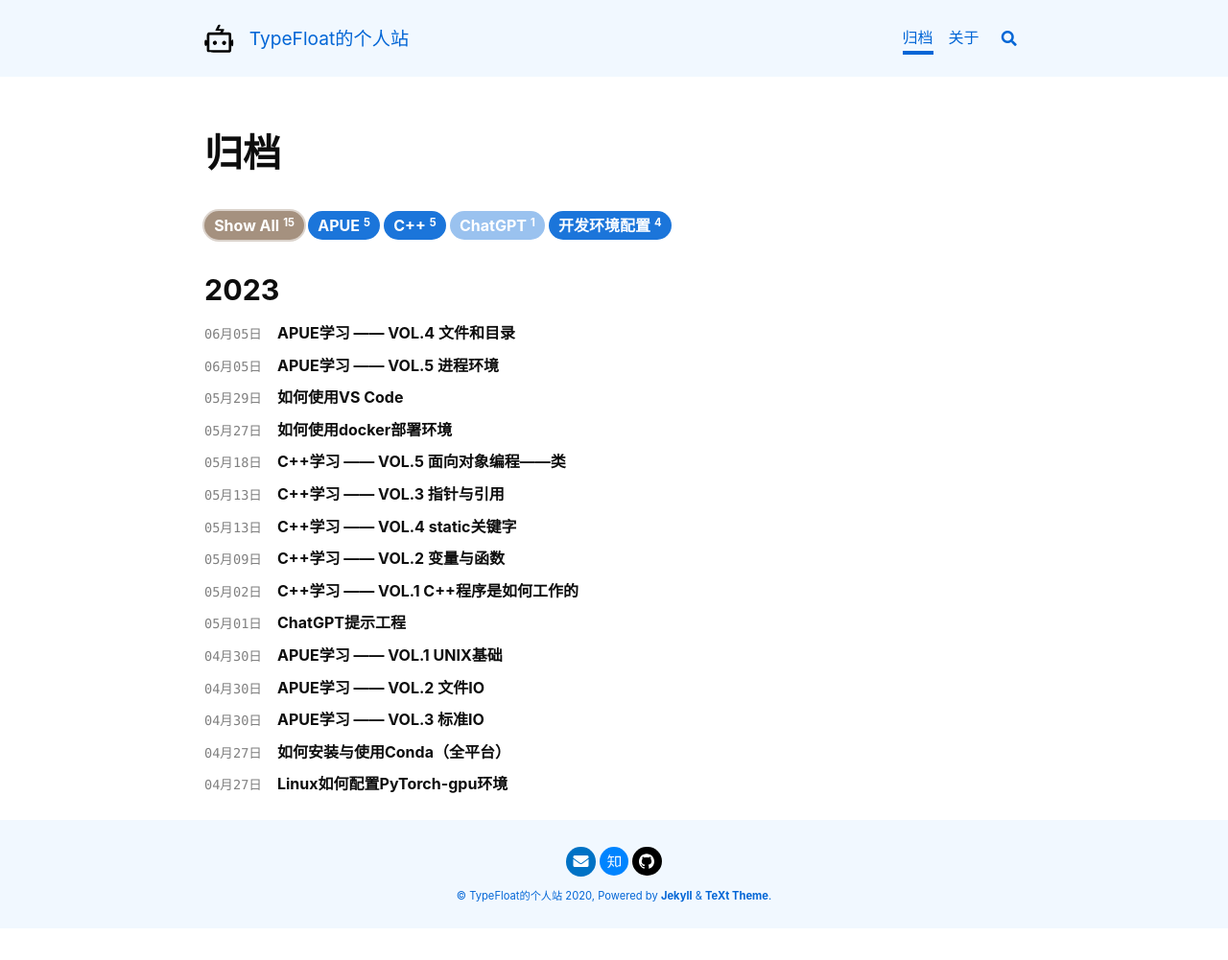
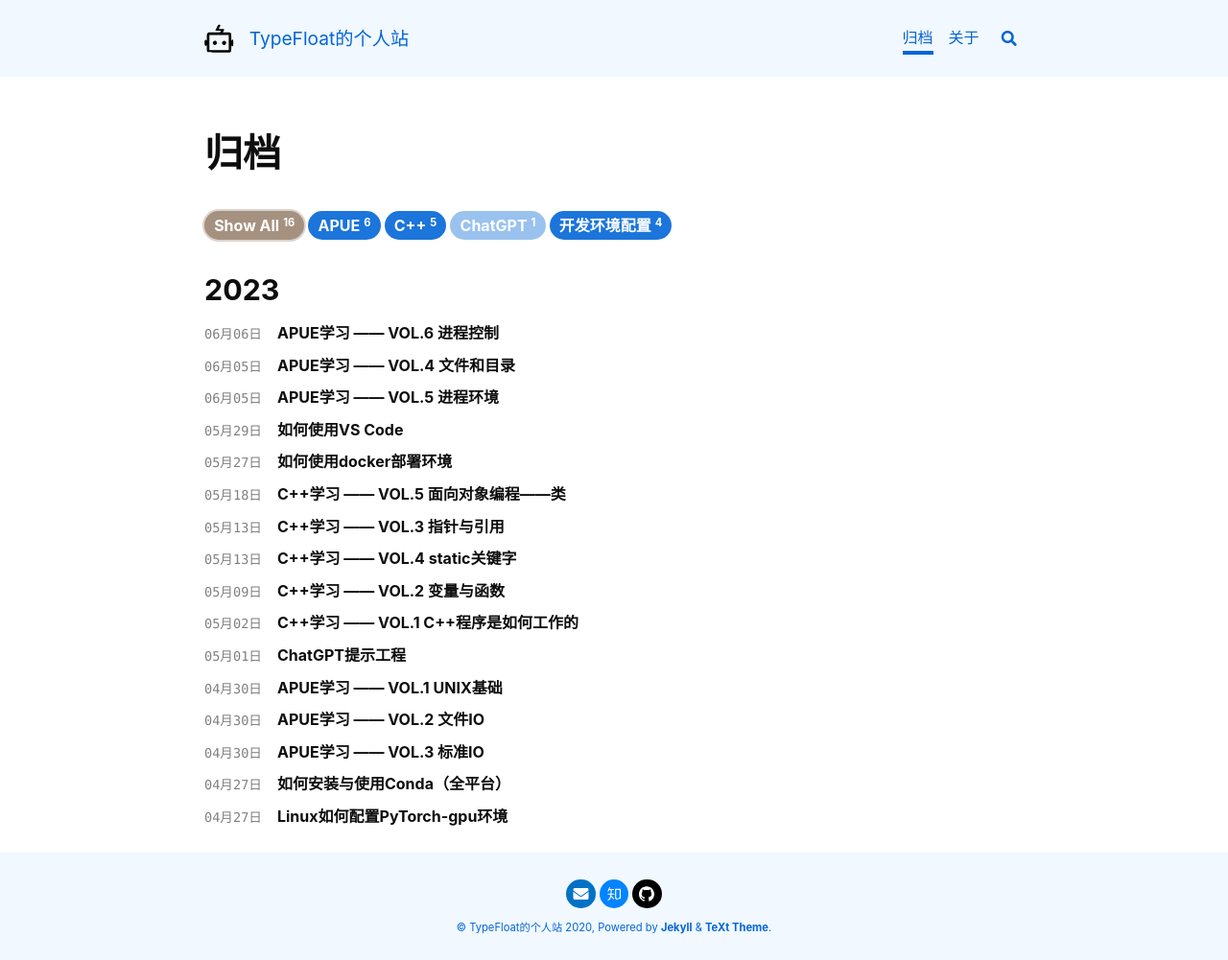
Before and after one commit to TypeFloat/TypeFloat.github.io, a Jekyll site: the page built from archive.html, in a window 1280 px wide. Shown: the whole page at 96% size. Built offline with Jekyll 4.4.1, drawn with Linux system fonts in a browser that asks for light colours; nearby versions of some CDN libraries; before the commit the page ends 968 px from its top, so only the background shows below that; some of the changed lines change nothing that is shown.

Commit message:
添加新的笔记

````diff
--- a/_data/navigation.yml
+++ b/_data/navigation.yml
@@ -62,6 +62,8 @@ apue:
         url: /2023/06/05/apue-4.html
       - title: VOL.5 进程环境
         url: /2023/06/05/apue-5.html
+      - title: VOL.6 进程控制
+        url: /2023/06/06/apue-6.html
 
 c++:
   - title:  C++学习
--- /dev/null
+++ b/_posts/2023-06-06-apue-6.md
@@ -0,0 +1,117 @@
+---
+title: APUE学习 —— VOL.6 进程控制
+tags: "APUE"
+key: apue-6
+sidebar:
+  nav: apue
+---
+
+本系列是APUE学习的记录笔记，参考了书籍《UNIX环境高级编程》和[视频课程](https://www.bilibili.com/video/BV18p4y167Md/)，本笔记的全部代码可以在[github项目](https://github.com/TypeFloat/Learning-APUE)中进行查看。文章主要介绍进程管理的相关内容。<!--more-->
+
+# 进程标识
+
+每个进程都有一个非负整形表示的唯一进程ID。虽然是唯一的，但是进程ID是可复用的，不同于文件描述符，进程ID采取延迟复用算法，以防止新进程被误认为是某个已终止的先前进程。除了进程ID，每个进程还有一些其他标识符，可以通过以下函数获得：
+
+```c
+// 调用进程的进程ID
+pid_t getpid(void);
+// 调用进程的父进程ID
+pid_t getppid(void);
+// 调用进程的有效用户ID
+uid_t geteuid(void);
+// 调用进程的实际用户ID
+uid_t getuid(void);
+// 调用进程的有效组ID
+gid_t getegid(void);
+// 调用进程的实际组ID
+gid_t getgid(void);
+```
+
+系统中有一些专用进程：
+
+- 0号进程通常是调度进程，也称为交换进程，该进程是内核的一部分，它不执行任何磁盘上的程序，因此也称为系统进程；
+- 1号进程通常是init进程，在自举过程结束时由内核调用；
+- 2号进程是负责虚拟存储器系统分页的守护进程。
+
+守护进程是一种生存期较长的进程，通常在系统引导时启动，一直运行到系统关闭。守护进程通常不与控制终端关联，因此也不会因控制终端的关闭而受到影响。守护进程通常在后台运行，因此也不会受到前台进程的影响。守护进程通常是由`init`进程启动的，因此它们的父进程ID为1。
+
+# 函数fork
+
+ 一个现有进程可以调用`fork`函数创建一个新进程，其函数原型如下：
+
+```c
+pid_t fork(void);
+```
+
+由`fork`创建的新进程被称为子进程，该函数调用一次，返回两次，子进程的返回值为0，父进程的返回值为子进程的PID。子进程和父进程共享正文段，但子进程的数据空间和堆栈是父进程的副本。
+
+子进程虽然获得了父进程的数据段、堆栈的副本，但系统通常采用写时复制的方式，具体实现是：数据段和堆栈由父子进程共享，内核将它们的访问权限变为只读，如果父子进程中的任一个试图修改这些区域，则内核只为将被修改区域的内存制作一个副本。
+
+# 函数vfork
+
+`vfork`函数的调用序列和返回值与`fork`相同，但两者的语义不通。`vfork`函数用于创建一个新进程，而该新进程的目的是`exec`一个新程序或`exit`。`vfork`和`fork`的另一个区别是`vfork`保证子进程先运行，在子进程调用`exec`或`exit`后再调度运行。`vfork`的设计是为了提高子进程仅执行`exec`时的运行效率（不复制数据段和堆栈），所以随着写时复制技术的引入，其已经逐渐被弃用。
+
+# 函数exit
+
+在上一章中介绍过，一个进程有5种正常终止方式和3种异常终止状态。对子进程来说，无论其如何终止，都应该通知父进程它是如何终止的。正常终止时，进程可以调用`exit`函数设置终止状态；异常终止时，由内核设置终止状态。内核为每个终止的子进程保存了一定的信息（包括终止状态），父进程可以通过`wait`和`waitpid`来获取子进程的这些信息。
+
+当子进程转为终止状态后，将会变为僵尸进程，等待父进程获取进程信息并释放占用的资源，如果父进程不进行处理，僵尸进程将一直存在。如果子进程还未执行结束或转为僵尸进程时，父进程已经消失，那这些子进程将会变为孤儿进程，进而被init进程收养。init进程将会负责处理其所有的僵尸子进程，所以僵尸进程不会永远占据系统资源。
+
+# 函数wait和waitpid
+
+当一个进程正常或异常终止时，内核将向其父进程发送`SIGCHLD`信号，因为子进程终止是一个异步事件，所以该信号也是一个异步信号。父进程可以选择忽略该信号，或者提供一个该信号发生时就被调用执行的函数。8.5节中提到了父进程获取子进程运行状态的函数`wait`和`waitpid`，其函数原型如下：
+
+```c
+pid_t wait(int *status);
+pid_t waitpid(pid_t pid, int *status, int options);
+```
+
+当这两个函数被调用时：
+
+- 如果子进程仍在运行，父进程将被阻塞；
+- 如果一个子进程已终止，则返回该进程的终止状态；
+- 如果该进程没有子进程，立即出错返回;
+- `waitpid`可以等待某一个子进程，并可以通过参数`options`设置非阻塞的等待。
+
+# 竞争条件
+
+当多个进程都企图对共享数据进行某种处理，而最后的结果又取决于进程运行的顺序时，称发生了竞争条件。为了避免竞争条件，在多个进程之间需要有某种形式的信号发送和接受的方法。
+
+# 函数exec
+
+当进程调用一种`exec`函数后，该进程执行的程序将被完全替换为新程序，从新程序的`main`函数开始执行。因为调用`exec`函数并不产生新进程，所有进程ID不发生改变，只使用磁盘上的一个新程序替换当前程序的正文段、数据段和堆栈。`exec`函数族有多个函数，其函数原型如下：
+
+```c
+int execl(const char *path, const char *arg0, ..., /*, (char *)0, */);
+int execle(const char *path, const char *arg0, ..., /* (char *)0 char *const envp[] */);
+int execlp(const char *file, const char *arg0, ..., /*, (char *)0, */);
+int execv(const char *path, char *const argv[]);
+int execve(const char *path, char *const argv[], char *const envp[]);
+int execvp(const char *file, char *const argv[]);
+```
+
+# 函数system
+
+函数`system`的作用是在程序中执行一个命令字符串，其函数原型为：
+
+```c
+int system(const char *command);
+```
+
+其本质是调用了`fork`、`exec`、`waitpid`，因此共有3种返回值：
+
+- `fork`失败或`waitpid`返回出`EINTR`外的出错，返回-1并设置`errno`；
+- 如果`exec`失败，返回值为127
+- 如果函数执行成功，则会返回子进程的终止状态。
+
+# 进程会计
+
+大多数UNIX系统提供了一个选项以进行进程会计处理，其目的是跟踪系统中的进程，以便于计算机资源的使用情况。进程会计的实现方式是在内核中设置一个标志，当进程终止时，内核将会把进程的一些信息写入到一个文件中，这些信息包括：CPU时间总量、用户ID、组ID、启动时间等。但进程会计的使用方法各个UNIX系统不同，因此需要查看系统文档。
+
+# 进程时间
+
+一个进程的执行一般有3个度量时间：墙上时钟时间、用户CPU时间和系统CPU时间，任何一个进程可以调用`times`函数来获取自己以及已终止子进程的上述时间，其函数原型如下：
+
+```c
+clock_t times(struct tms *tp);
+```
````
